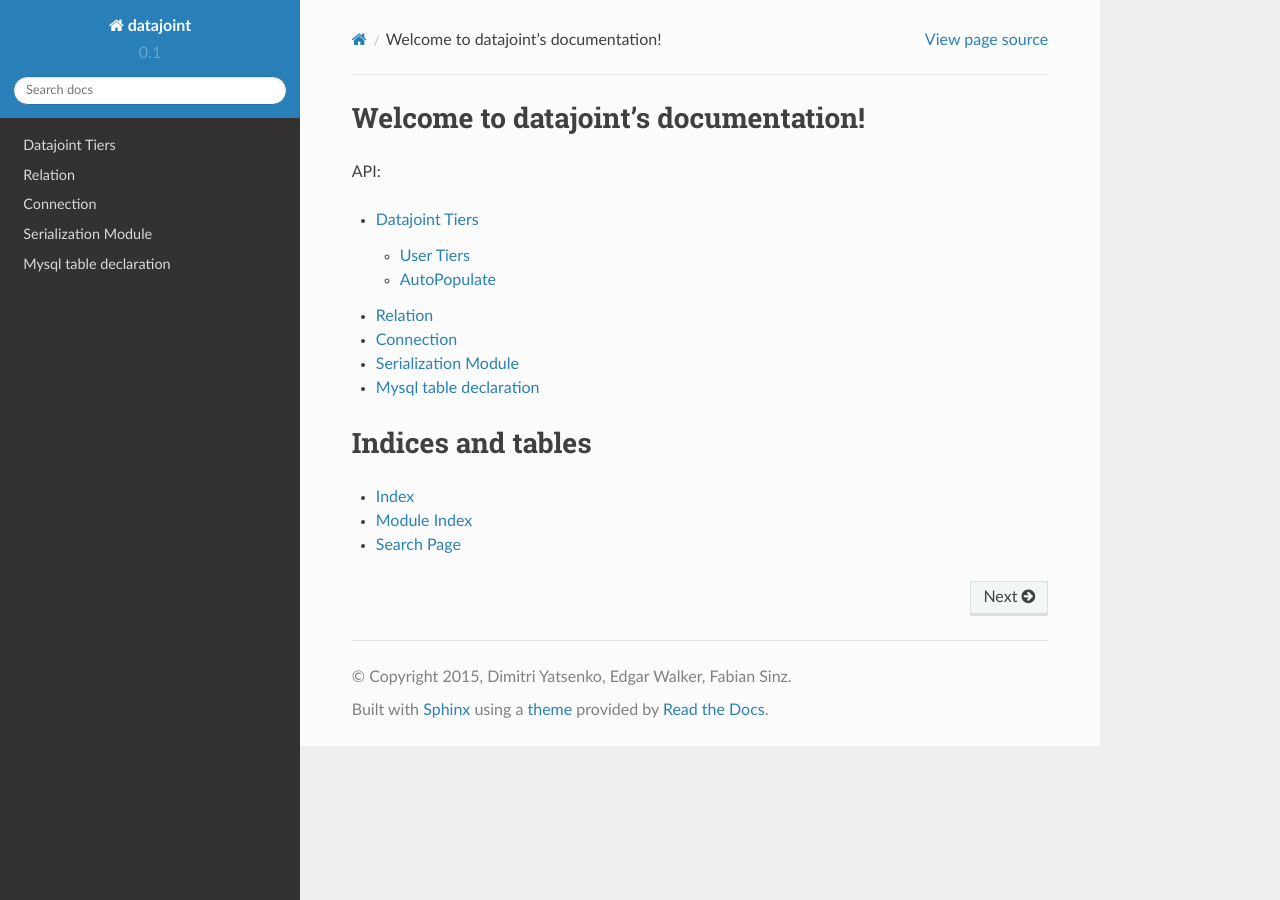
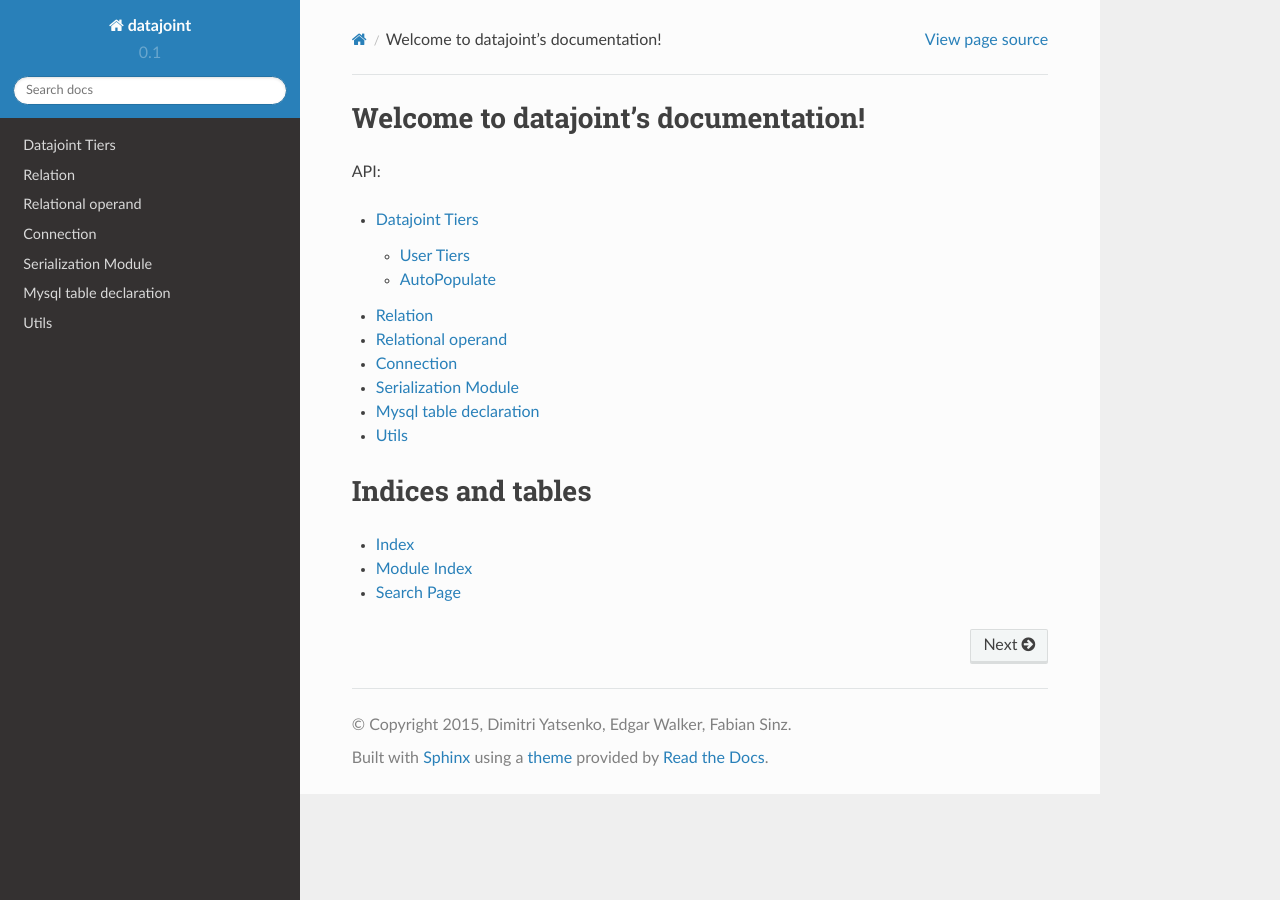
Before and after one commit to datajoint/datajoint-python, a Sphinx documentation site: the page built from doc/source/index.rst, in a window 1280 px wide. Built offline with Sphinx 7.4.7 and the Read the Docs theme 2.0.0, drawn with Linux system fonts in a browser that asks for light colours.

Commit message:
utils documented

```diff
--- a/doc/source/index.rst
+++ b/doc/source/index.rst
@@ -13,9 +13,11 @@ API:
 
    tiers.rst
    relation.rst
+   relational_operand.rst
    connection.rst
    blob.rst
    declare.rst
+   utils.rst
 
 Indices and tables
 ==================
--- /dev/null
+++ b/doc/source/utils.rst
@@ -0,0 +1,5 @@
+Utils
+=====
+
+.. automodule:: datajoint.utils
+    :members:
```
Also changed, not shown: 1 other file.
